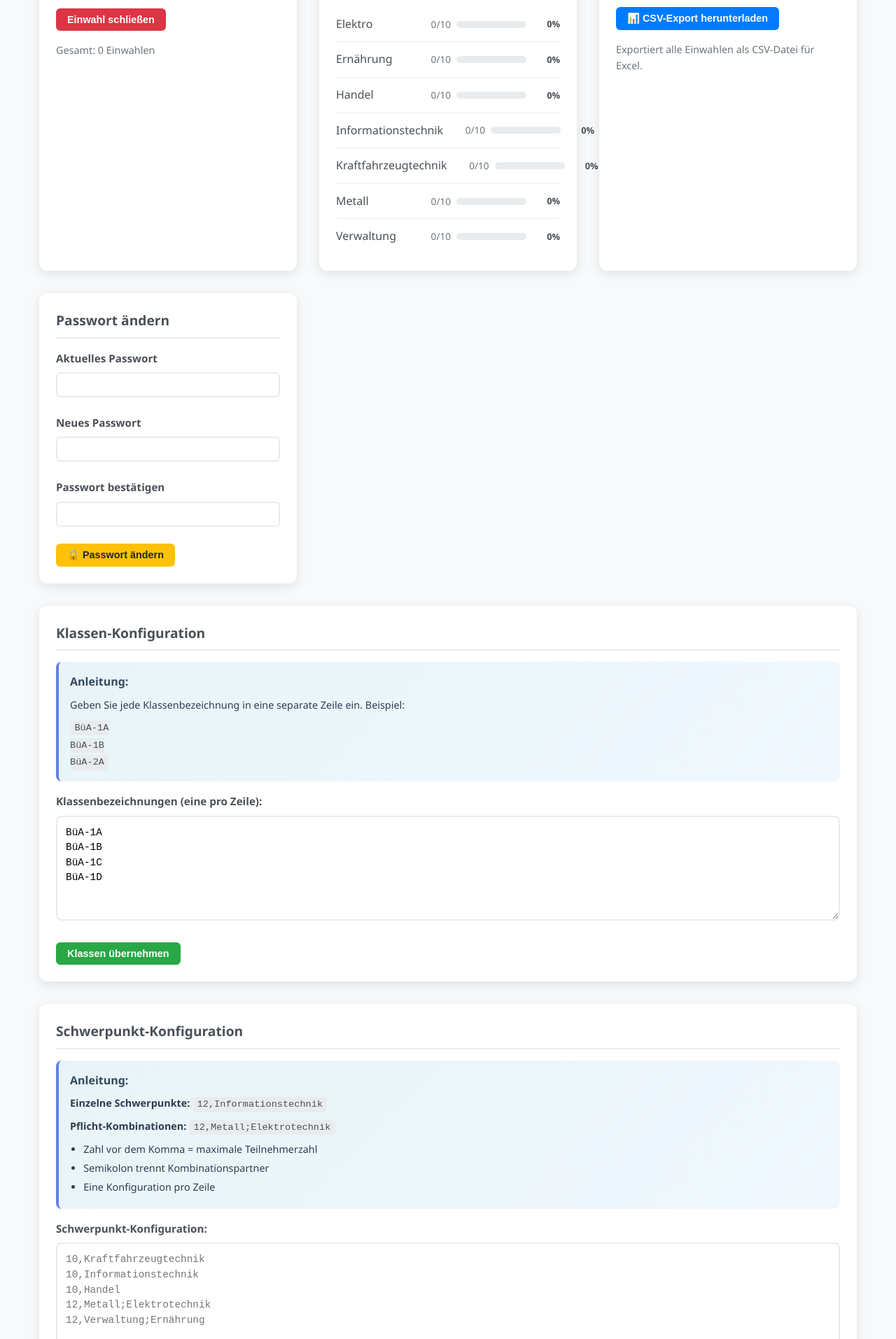
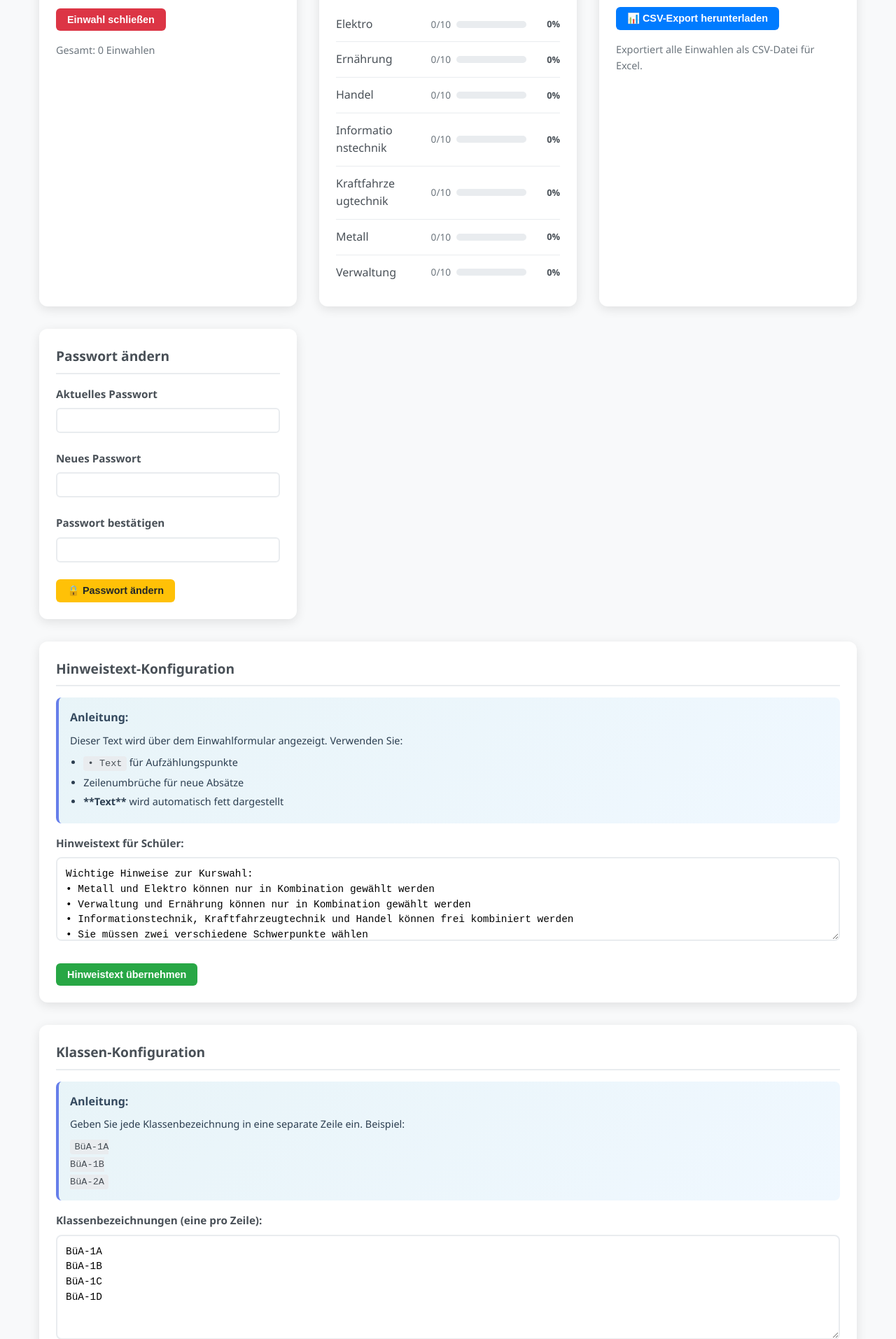
Before and after one commit to frankpetersohn/Schwerpunkteinwahl, a PHP site: page /admin/ in a window 1280 px wide. Shown: the part 174-2088 px from the top of the page at 70% size. Run offline with PHP 8.4, Linux system fonts and the light colour scheme; a user stored in the database is signed in; data comes from the database, SQL or seed files in the repository; data that the repository does not hold is empty.

Commit message:
Hinweistext in datenbank aufgenommen

```diff
--- a/webapp/admin/dashboard.php
+++ b/webapp/admin/dashboard.php
@@ -117,6 +117,28 @@
 
         <!-- Konfiguration -->
         <div class="card" style="margin-bottom: 2rem;">
+            <h3>Hinweistext-Konfiguration</h3>
+            <div class="config-help">
+                <h4>Anleitung:</h4>
+                <p>Dieser Text wird über dem Einwahlformular angezeigt. Verwenden Sie:</p>
+                <ul>
+                    <li><code>• Text</code> für Aufzählungspunkte</li>
+                    <li>Zeilenumbrüche für neue Absätze</li>
+                    <li><strong>**Text**</strong> wird automatisch fett dargestellt</li>
+                </ul>
+            </div>
+
+            <form method="post">
+                <input type="hidden" name="action" value="update_hinweistext">
+                <div class="form-group">
+                    <label for="hinweistext">Hinweistext für Schüler:</label>
+                    <textarea id="hinweistext" name="hinweistext" style="min-height: 120px;" placeholder="• Erster Hinweis&#10;• Zweiter Hinweis&#10;&#10;Weitere Informationen..."><?= htmlspecialchars($hinweistext) ?></textarea>
+                </div>
+                <button type="submit" class="btn btn-success">Hinweistext übernehmen</button>
+            </form>
+        </div>
+
+        <div class="card" style="margin-bottom: 2rem;">
             <h3>Klassen-Konfiguration</h3>
             <div class="config-help">
                 <h4>Anleitung:</h4>
--- a/webapp/admin/index.php
+++ b/webapp/admin/index.php
@@ -53,6 +53,11 @@ if ($_POST) {
                 case 'update_klassen':
                     $model->updateKlassenConfig($_POST['klassen_config']);
                     $message = 'Klassen wurden übernommen.';
+                    break;
+
+                case 'update_hinweistext':
+                    $model->setKonfiguration('hinweistext', $_POST['hinweistext']);
+                    $message = 'Hinweistext wurde aktualisiert.';
                     break;
 
                 case 'csv_export':
@@ -152,6 +157,7 @@ $einwahlen = $model->getAlleEinwahlen();
 $schwerpunkte = $model->getSchwerpunkte();
 $schwerpunkte_config = $model->getKonfiguration('schwerpunkte_config');
 $klassen_config = $model->getKonfiguration('klassen_config');
+$hinweistext = $model->getKonfiguration('hinweistext');
 
 // Statistiken berechnen
 $statistiken = [];
--- a/webapp/assets/css/admin.css
+++ b/webapp/assets/css/admin.css
@@ -288,6 +288,7 @@ body.dashboard-page {
     padding: 0.75rem 0;
     border-bottom: 1px solid #e9ecef;
     transition: background-color 0.2s ease;
+    gap: 1rem;
 }
 
 .stats-item:last-child {
@@ -304,12 +305,17 @@ body.dashboard-page {
 .stats-item-name {
     font-weight: 500;
     color: #495057;
+    flex: 1;
+    min-width: 0;
+    word-wrap: break-word;
+    overflow-wrap: break-word;
 }
 
 .stats-item-data {
     display: flex;
     align-items: center;
     gap: 0.5rem;
+    flex-shrink: 0;
 }
 
 .stats-count {
```
Also changed, not shown: sql/init.sql (+6 -1 lines), webapp/assets/js/einwahl.js (+4 -4 lines), webapp/index.php (+23 -14 lines).
